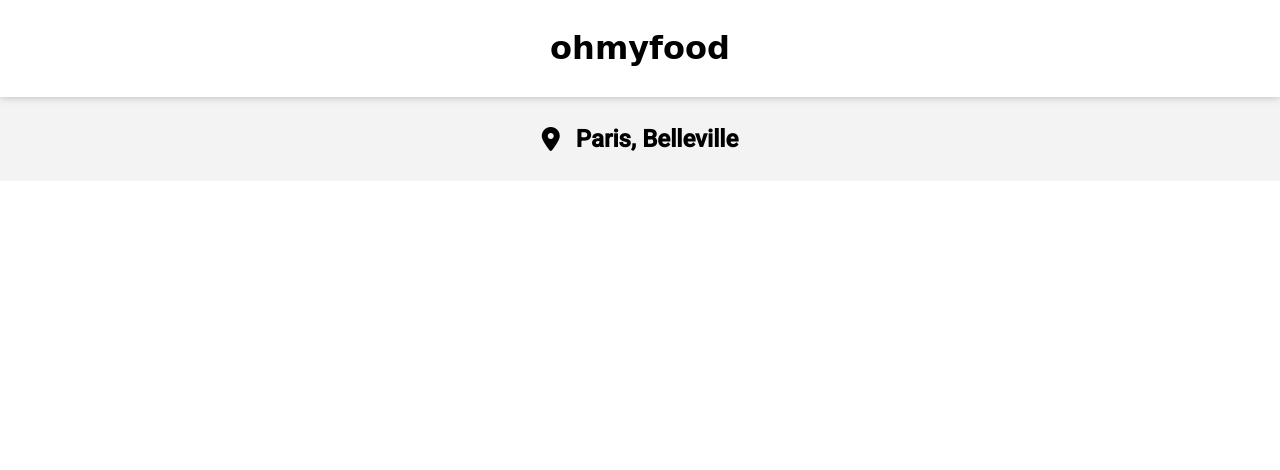
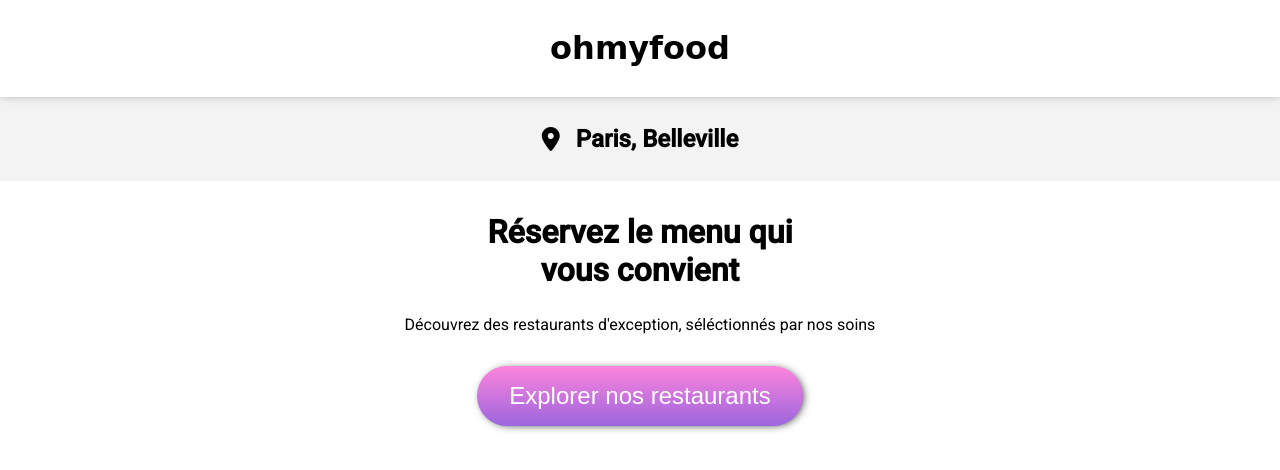
Before and after one commit to Omar-will/Ohmyfood, a plain HTML site: page index.html in a window 1280 px wide. Drawn offline with Linux system fonts and the light colour scheme; a web font is replaced by a local one.

Commit message:
explorer

```diff
--- a/index.html
+++ b/index.html
@@ -18,6 +18,16 @@
             <i class="fa-solid fa-location-dot"></i>
             <h2>Paris, Belleville</h2>
         </div>
+
+        <section class="explorer">
+            <h2>Réservez le menu qui <br>vous convient</h2>
+            <p>Découvrez des restaurants d'exception, séléctionnés par nos soins</p>
+            <button>Explorer nos restaurants</button>
+
+            <div class="linear">
+
+            </div>
+        </section>
     </main>
   </body>
 </html>
--- a/styles.css
+++ b/styles.css
@@ -38,3 +38,35 @@ main .city {
 main .city i {
     font-size: 24px;
 }
+
+/* EXPLORER */
+.explorer {
+    text-align: center;
+}
+
+.explorer h2 {
+    margin-top: 32px;
+    font-size: 32px;
+}
+
+.explorer p {
+    font-size: 16px;
+}
+
+.explorer button {
+    background-image: linear-gradient(to top, rgb(147, 86, 220, 0.9), rgba(255, 121, 218, 0.9));
+    color: white;
+    font-weight: 300;
+    font-size: 1.5rem;
+    padding: 1rem 2rem;
+    margin-top: 1rem;
+    border: none;
+    border-radius: 2rem;
+    box-shadow: 2px 1px 10px -3px #000000;
+    transition: transform 200ms;
+}
+
+.explorer button:hover {
+    transform: scale(1.02);
+    opacity: 0.9;
+}
```
